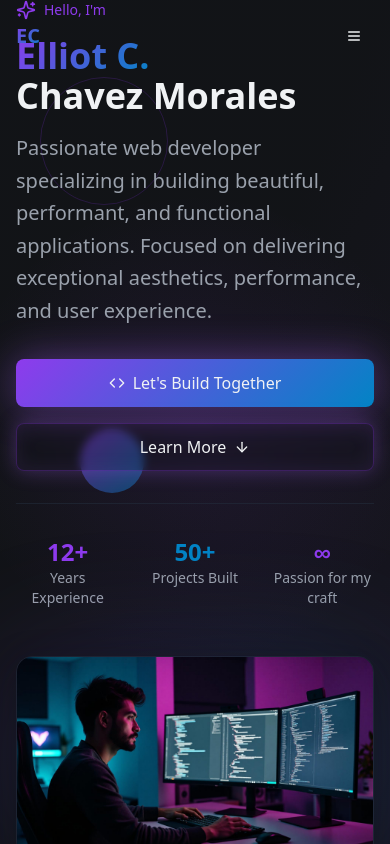
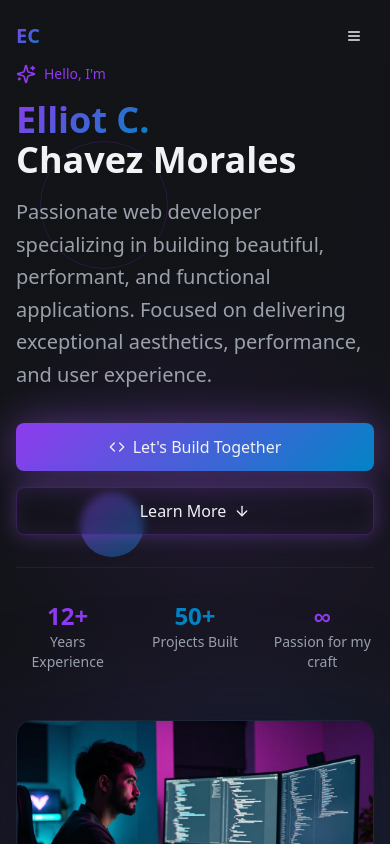
Before and after one commit to elliot619/personal-site, a React (Vite) app: page / in a window 390 px wide. Shown: the top 844 px of the page. Built offline with nearby package versions, Linux system fonts and the light colour scheme.

Commit message:
Update assets and adjust main padding in Index page
- Updated JavaScript and CSS asset links in index.html for improved performance.
- Added top padding to the main section in Index.tsx for better layout on smaller screens.

```diff
--- a/src/pages/Index.tsx
+++ b/src/pages/Index.tsx
@@ -10,7 +10,7 @@ const Index = () => {
   return (
     <div className="min-h-screen bg-background">
       <Navigation />
-      <main>
+      <main className="pt-16 md:pt-0">
         <Hero />
         <About />
         <Skills />
```
Also changed, not shown: 4 other files (tests, documents, lock files or other folders).
